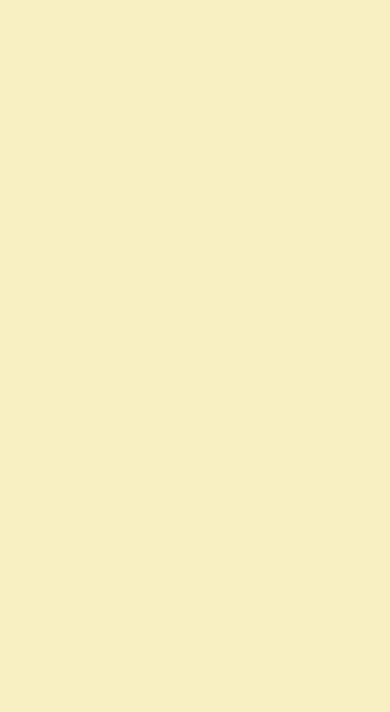
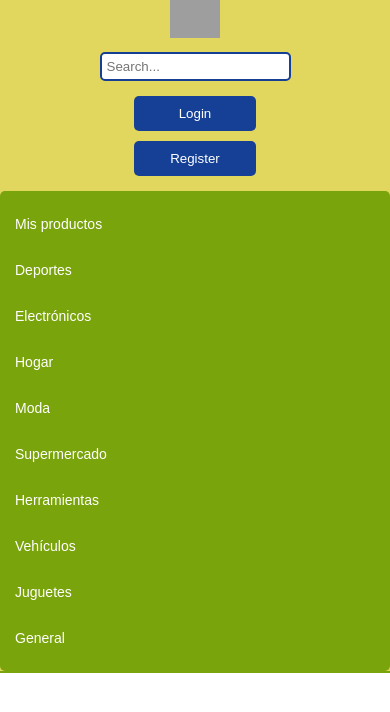
Before and after one commit to tomasetche/2024-TPFinal-G14, a Next.js app in the folder FrontPosta/: page /home in a window 390 px wide. Shown: the top 712 px of the page. Built offline with nearby package versions, Linux system fonts and the light colour scheme; grey boxes are pictures that could not be loaded.

Commit message:
cacici 10.21.11

```diff
--- a/FrontPosta/src/app/components/header.js
+++ b/FrontPosta/src/app/components/header.js
@@ -6,22 +6,32 @@ import CheckBox from "../components/checkbox";
 import styles from "./header.module.css"
 
 
-export default function Header({}) {
+export default function Header(props) {
+
+    function redirigirLogin(){
+        location.href = "/loginPage"
+    }
+
+    function redirigirSingin(){
+        location.href = "/singinPage"
+    }
+
     return (
-        <>
-            <div className={styles.top-bar} >
+        < >
+         <header className={styles.header1} >
+                <div className={styles.topBar} >
                     <div className={styles.logo}>
                     <img src="logo.png" alt="Logo" />
                  </div>
-                <div className={styles.search-bar}>
+                    <div className={styles.searchBar}>
                      <input type="text" placeholder="Search..." />
                  </div>
-                <div className={styles.auth-buttons}>
-                    <button className={styles.login}>Login</button>
-                    <button className={styles.register}>Register</button>
+                    <div className={styles.authButtons}>
+                        <button className={styles.login} onClick={redirigirLogin} >Login</button>
+                        <button className={styles.register} onClick={redirigirSingin} >Register</button>
                     </div>
              </div>
-            <nav className={styles.nav-bar}>
+             <nav className={styles.navBar}>
                  <button>Mis productos</button>
                     <button>Deportes</button>
                     <button>Electrónicos</button>
@@ -33,6 +43,7 @@ export default function Header({}) {
                     <button>Juguetes</button>
                     <button>General</button>
                 </nav>
+            </header>
         </>
     );
 }
--- a/FrontPosta/src/app/components/header.module.css
+++ b/FrontPosta/src/app/components/header.module.css
@@ -1,22 +1,149 @@
-* {
+/* Reset and base styles */
+
+.body {
+    font-family: Arial, sans-serif;
+    background-color: #f8efc3;
+}
+
+.header1 {
+    width: 100%;
+    background-color: #e1d75f;
+    padding: 10px 20px;
+    border-bottom: 2px solid #7aa40c;
     margin: 0;
     padding: 0;
     box-sizing: border-box;
 }
 
-body {
+.topBar {
+    display: flex;
+    align-items: center;
+    justify-content: space-between;
+    flex-wrap: wrap; /* Permite que los elementos se ajusten cuando no hay suficiente espacio */
+}
+
+.logo img {
+    width: 50px;
+    height: auto;
+}
+
+.searchBar input {
+    padding: 5px;
+    width: 300px;
+    border: 2px solid #154096;
+    border-radius: 5px;
+}
+
+.authButtons button {
+    background-color: #154096;
+    color: white;
+    padding: 5px 10px;
+    border: none;
+    border-radius: 5px;
+    cursor: pointer;
+    margin-left: 10px;
+}
+
+.authButtons button:hover {
+    background-color: #12225b;
+}
+
+.navBar {
+    margin-top: 10px;
+    display: flex;
+    justify-content: space-around;
+    background-color: #7aa40c;
+    padding: 10px;
+    border-radius: 5px;
+    flex-wrap: wrap; /* Ajusta los botones para que se acomoden en filas múltiples si es necesario */
+}
+
+.navBar button {
+    background-color: transparent;
+    border: none;
+    color: white;
+    cursor: pointer;
+    font-size: 16px;
+    margin: 5px;
+}
+
+.navBar button:hover {
+    text-decoration: underline;
+}
+
+/* Estilos responsivos para dispositivos móviles */
+@media (max-width: 768px) {
+    .searchBar input {
+        width: 200px; /* Reduce el tamaño de la barra de búsqueda en pantallas pequeñas */
+    }
+
+    .authButtons {
+        margin-top: 10px; /* Añade margen para separar los botones en pantallas pequeñas */
+    }
+
+    .authButtons button {
+        padding: 10px; /* Agranda los botones para que sean más fáciles de tocar en pantallas táctiles */
+    }
+
+    .navBar {
+        flex-direction: column; /* Apila los botones verticalmente en pantallas pequeñas */
+        align-items: center;
+    }
+
+    .navBar button {
+        width: 100%; /* Los botones ocupan todo el ancho disponible */
+        text-align: left; /* Opcional: Alinea el texto a la izquierda */
+        padding: 10px 0; /* Espaciado adicional para facilitar el toque en móviles */
+    }
+}
+
+/* Estilos para pantallas aún más pequeñas (como teléfonos) */
+@media (max-width: 480px) {
+    .topBar {
+        flex-direction: column; /* Apila los elementos verticalmente */
+        align-items: center;
+    }
+
+    .searchBar input {
+        width: 100%; /* Barra de búsqueda ocupa todo el ancho en pantallas pequeñas */
+        margin-top: 10px;
+    }
+
+    .authButtons {
+        flex-direction: column; /* Apila los botones verticalmente */
+        align-items: center;
+    }
+
+    .authButtons button {
+        width: 100%;
+        margin: 5px 0; /* Separa los botones verticalmente */
+    }
+
+    .navBar button {
+        font-size: 14px; /* Reduce un poco el tamaño de la fuente */
+    }
+}
+
+
+/*.header1 {
+    margin: 0;
+    padding: 0;
+    box-sizing: border-box;
+}
+
+.body {
     font-family: Arial, sans-serif;
     background-color: #f8efc3;
 }
 
-header {
+.header {
     width: 100%;
     background-color: #e1d75f;
     padding: 10px 20px;
     border-bottom: 2px solid #7aa40c;
 }
 
-.top-bar {
+.topBar {
     display: flex;
     align-items: center;
     justify-content: space-between;
@@ -27,14 +154,14 @@ header {
     height: auto;
 }
 
-.search-bar input {
+.searchBar input {
     padding: 5px;
     width: 300px;
     border: 2px solid #154096;
     border-radius: 5px;
 }
 
-.auth-buttons button {
+.authButtons button {
     background-color: #154096;
     color: white;
     padding: 5px 10px;
@@ -44,11 +171,11 @@ header {
     margin-left: 10px;
 }
 
-.auth-buttons button:hover {
+.authButtons button:hover {
     background-color: #12225b;
 }
 
-.nav-bar {
+.navBar {
     margin-top: 10px;
     display: flex;
     justify-content: space-around;
@@ -57,7 +184,7 @@ header {
     border-radius: 5px;
 }
 
-.nav-bar button {
+.navBar button {
     background-color: transparent;
     border: none;
     color: white;
@@ -65,6 +192,6 @@ header {
     font-size: 16px;
 }
 
-.nav-bar button:hover {
+.navBar button:hover {
     text-decoration: underline;
-}
+}*/
--- a/FrontPosta/src/app/home/page.js
+++ b/FrontPosta/src/app/home/page.js
@@ -12,7 +12,7 @@ import Header from "../components/header";
 
 export default function home(){
 
-    <>
+    return(<>
     <Header></Header>
-    </>
+    </>)
 }
```
Also changed, not shown: FrontPosta/src/app/loginPage/page.js (added). Lines whose indentation alone changed are shown as unchanged.
